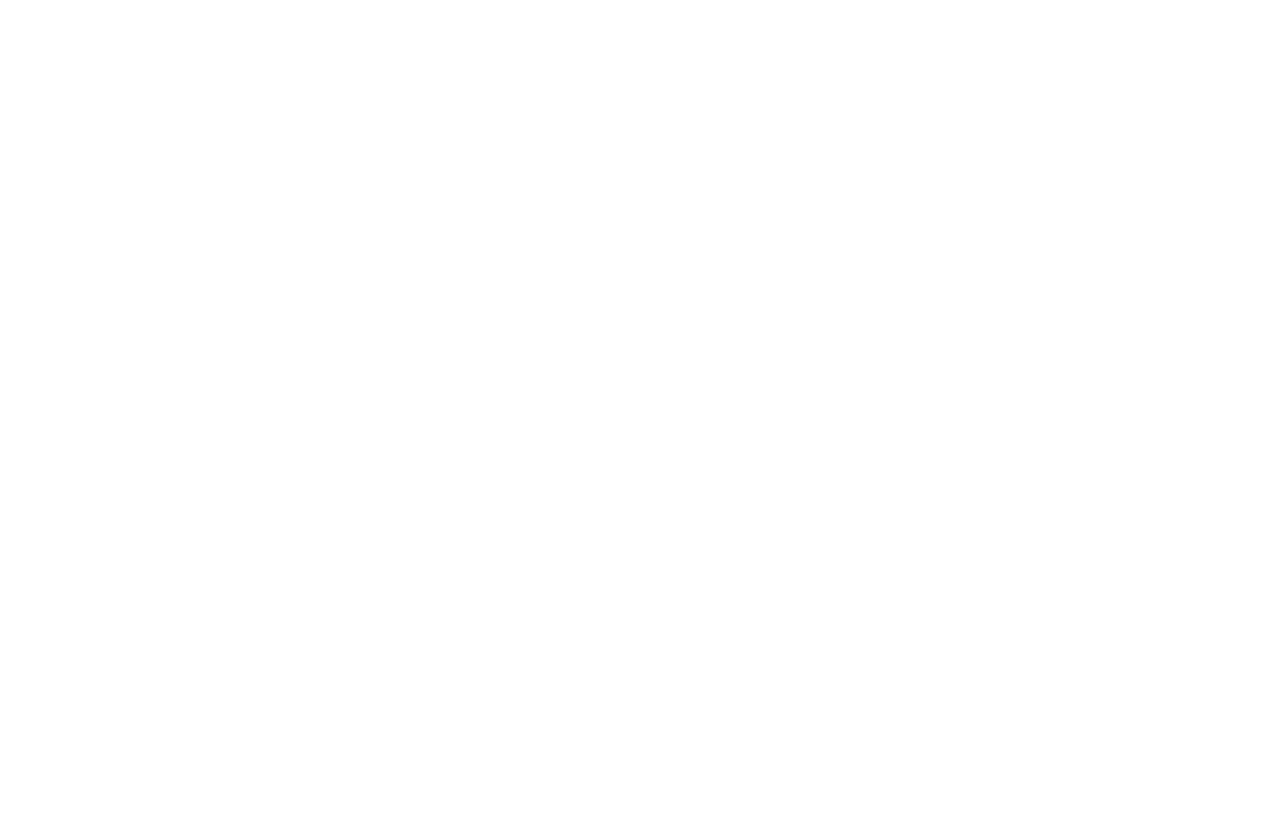
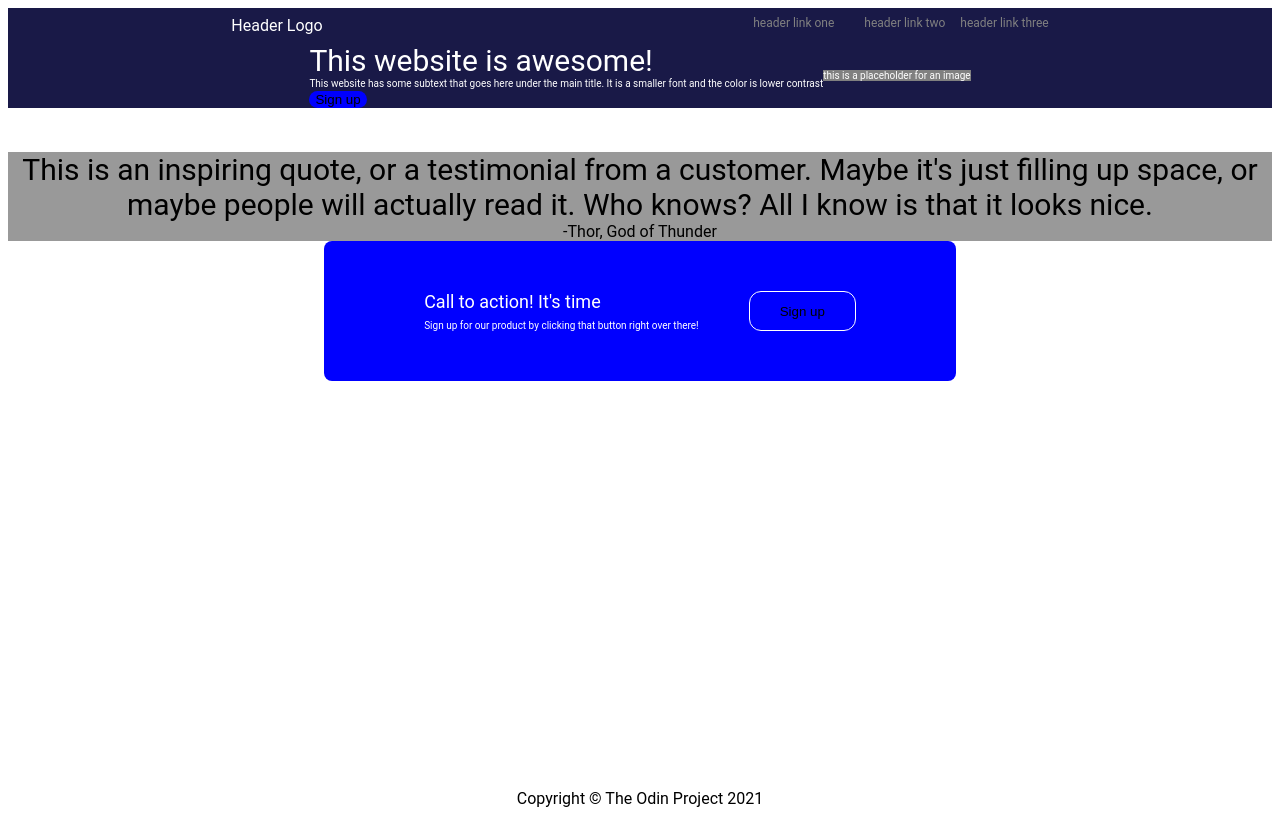
Before and after one commit to LouisFP/Landing-Page, a plain HTML site: page index.html in a window 1280 px wide. Drawn offline with Linux system fonts and the light colour scheme.

Commit message:
Edit index.html and styles.css

```diff
--- a/index.html
+++ b/index.html
@@ -4,9 +4,61 @@
     <meta charset="UTF-8">
     <meta http-equiv="X-UA-Compatible" content="IE=edge">
     <meta name="viewport" content="width=device-width, initial-scale=1.0">
-    <title>Document</title>
+    <title>Landing Page</title>
+    <link rel="stylesheet" href="styles.css">
 </head>
 <body>
-
+    <div class="header">
+        <div class="logo">Header Logo</div>
+        <ul>
+        <li><a href="#">header link one</li>
+        <li><a href="#">header link two</a></li>
+        <li><a href="#">header link three</a></li>
+        </ul>
+    </div>
+    <div class="first">
+        <div class="text">
+            <div class="title">This website is awesome!</div>
+            <div class="subtext">This website has some subtext that goes here under the
+                main title. It is a smaller font and the color is lower contrast
+            </div>
+            <button class="signup">Sign up</button>
+        </div>
+        <div class="pholder">
+            <div class="subtext">this is a placeholder for an image </div>
+        </div>
+    </div>
+    <div class="second">
+        <div class="title_2">
+            <div class="container">
+                <div class="box"></div>
+                <div class="subtext">this is some subtext under an illustration or image</div>
+                <div class="box"></div>
+                <div class="subtext">this is some subtext under an illustration or image</div>
+                <div class="box"></div>
+                <div class="subtext">this is some subtext under an illustration or image</div>
+                <div class="box"></div>
+                <div class="subtext">this is some subtext under an illustration or image</div>
+            </div>
+        </div>
+    </div>
+    <div class="third">
+        <div class="quote">This is an inspiring quote, or a testimonial from a customer. Maybe it's just filling up space, or maybe
+            people will actually read it. Who knows? All I know is that it looks nice.
+        </div>
+        <div class="speaker">-Thor, God of Thunder</div>
+    </div>
+    <div class="fourth">
+        <div class="rectangle">
+            <div class="text_2">
+            <div class="s-title">Call to action! It's time</div>
+            <div class="subtext">Sign up for our product by clicking that button right over there!</div>
+        </div>
+        <button class="signup_2">Sign up</button>
+        </div>
+    </div>
+    <div class="footer">
+        <div class="div">Copyright &copy; The Odin Project 2021</div>
+    </div>
 </body>
 </html>
--- a/styles.css
+++ b/styles.css
@@ -0,0 +1,126 @@
+body {
+  font-family: Roboto, sans-serif;
+  display: flex;
+  flex-direction: column;
+  min-height: 100vh;
+  flex-basis: 100%;
+}
+
+.header {
+  display: flex;
+  justify-content: space-around;
+  margin: 0px;
+  padding: 8px;
+  background-color: rgb(25, 25, 71);
+}
+
+.logo {
+  color: white;
+}
+
+a {
+  text-decoration: none;
+  color: grey;
+}
+
+ul {
+  list-style: none;
+  margin: 0;
+  padding: 0;
+  display: flex;
+  gap: 15px;
+  font-size: 12px;
+}
+
+.first {
+  display: flex;
+  justify-content: center;
+  align-items: center;
+  background-color: rgb(25, 25, 71);
+}
+
+.text {
+  flex-direction: column;
+}
+
+.title {
+  font-size: 30px;
+  color: white;
+}
+
+.subtext {
+ color: white;
+ font-size: 10px;
+}
+
+.signup {
+    background-color: blue;
+    padding: 5px, 25px;
+    border: none;
+    border-radius: 10px;
+}
+
+.pholder {
+    display: flex;
+    background-color: grey;
+    align-items: center;
+    justify-content: center;
+    padding: 20px, 35px;
+}
+
+.third,
+.fourth {
+    display: flex;
+    align-items: center;
+    justify-content: center;;
+}
+
+.third {
+    flex-direction: column;
+    background-color: rgb(153, 153, 153);
+}
+
+.quote{
+    font-size: 30px;
+    text-align: center;
+}
+
+.speaker {
+    display: flex;
+    justify-content: flex-end;
+}
+
+.rectangle {
+    background-color: blue;
+    padding: 50px 100px;
+    display: flex;
+    justify-content: space-around;
+    border-radius: 8px;
+    gap: 50px;
+}
+
+.signup_2 {
+    background-color: blue;
+    border: 1px solid white;
+    border-radius: 12px;
+    padding: 0px 30px;
+}
+
+.text_2{
+    display: flex;
+    flex-direction: column;
+    align-items: flex-start;
+}
+
+.s-title {
+    color: white;
+    font-size: 18px;
+    margin-bottom: 8px;
+}
+
+.footer{
+    display: flex;
+    justify-content: center;
+    align-items: center;
+    margin-top: auto;
+}
```
